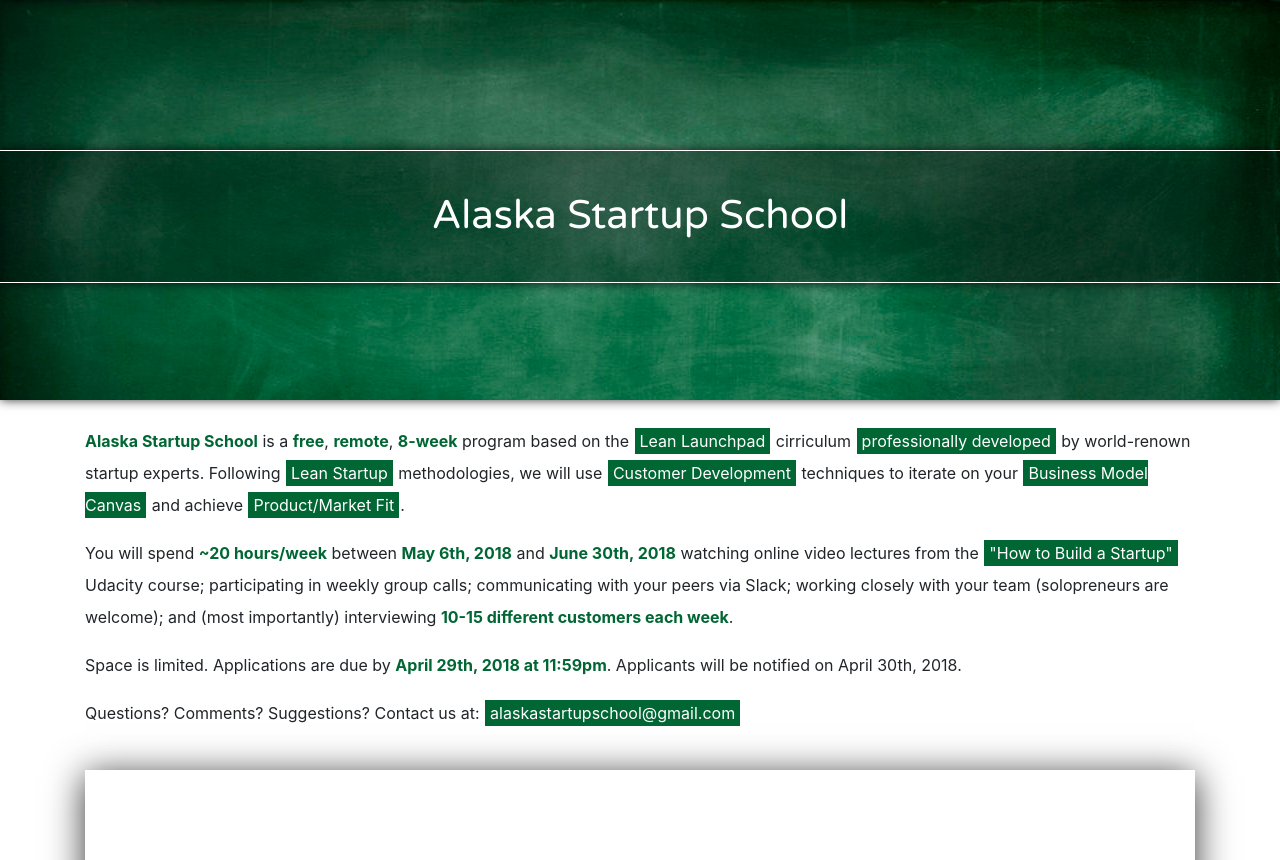
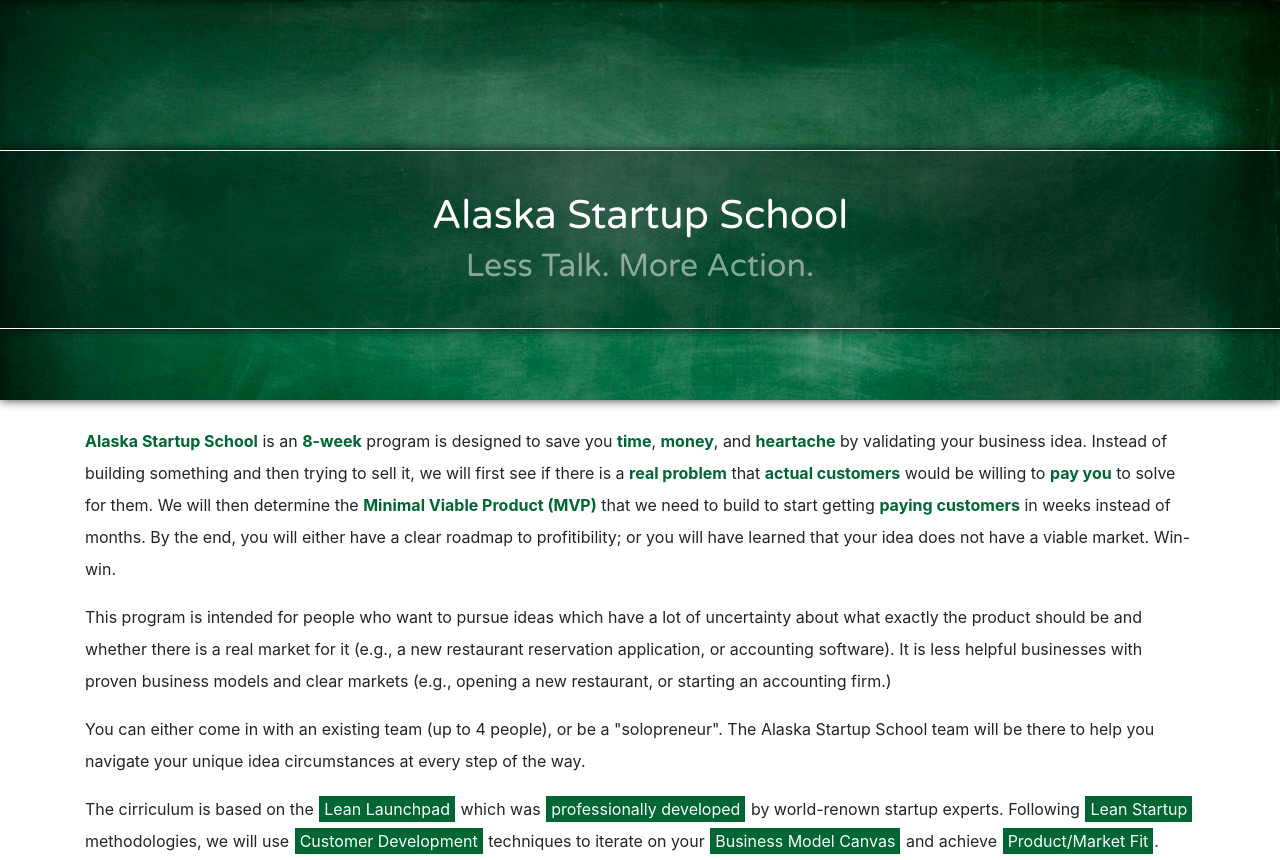
Before and after one commit to conroywhitney/alaskastartupschool, a plain HTML site: page index.html in a window 1280 px wide. Shown: the top 860 px of the page. Drawn offline with nearby package versions, Linux system fonts and the light colour scheme; a script that the page names is missing.

Commit message:
Carousel subtext

```diff
--- a/css/styles.css
+++ b/css/styles.css
@@ -86,6 +86,10 @@ footer {
   margin-top: 5px;
 }
 
+.carousel-caption h2 {
+  color: rgba(255, 255, 255, 0.5);
+}
+
 .carousel-inner img {
   width: 100%;
   margin: auto;
--- a/index.html
+++ b/index.html
@@ -20,6 +20,7 @@
         <img src="images/chalkboard.jpeg" alt="Alaska Startup School">
         <div class="carousel-caption">
           <h1>Alaska Startup School</h1>
+          <h2>Less Talk. More Action.</h3>
         </div>
       </div>
     </div>
@@ -29,7 +30,14 @@
   <div class="row">
     <div class="col-12">
       <section class="intro">
-        <p><b>Alaska Startup School</b> is a <b>free</b>, <b>remote</b>, <b>8-week</b> program based on the <a href="https://en.wikipedia.org/wiki/Lean_Launchpad" target="_blank">Lean Launchpad</a> cirriculum <a href="https://venturewell.org/wp-content/uploads/Educators_Guide_Nov17_FINAL.pdf" target="_blank">professionally developed</a> by world-renown startup experts</a>. Following <a href="https://en.wikipedia.org/wiki/Lean_Startup" target="_blank">Lean Startup</a> methodologies, we will use <a href="https://en.wikipedia.org/wiki/Customer_development" target="_blank">Customer Development</a> techniques to iterate on your <a href="https://en.wikipedia.org/wiki/Business_Model_Canvas" target="_blank">Business Model Canvas</a> and achieve <a href="https://en.wikipedia.org/wiki/Product/market_fit" target="_blank">Product/Market Fit</a>.
+        <p><b>Alaska Startup School</b> is an <b>8-week</b> program is designed to save you <b>time</b>, <b>money</b>, and <b>heartache</b> by validating your business idea. Instead of building something and then trying to sell it, we will first see if there is a <b>real problem</b> that <b>actual customers</b> would be willing to <b>pay you</b> to solve for them. We will then determine the <b>Minimal Viable Product (MVP)</b> that we need to build to start getting <b>paying customers</b> in weeks instead of months. By the end, you will either have a clear roadmap to profitibility; or you will have learned that your idea does not have a viable market. Win-win.</p>
+
+        <p>This program is intended for people who want to pursue ideas which have a lot of uncertainty about what exactly the product should be and whether there is a real market for it (e.g., a new restaurant reservation application, or accounting software). It is less helpful businesses with proven business models and clear markets (e.g., opening a new restaurant, or starting an accounting firm.)</p>
+
+        <p>You can either come in with an existing team (up to 4 people), or be a "solopreneur". The Alaska Startup School team will be there to help you navigate your unique idea circumstances at every step of the way.</p>
+
+        <p>The cirriculum is based on the <a href="https://en.wikipedia.org/wiki/Lean_Launchpad" target="_blank">Lean Launchpad</a> which was <a href="https://venturewell.org/wp-content/uploads/Educators_Guide_Nov17_FINAL.pdf" target="_blank">professionally developed</a> by world-renown startup experts</a>. Following <a href="https://en.wikipedia.org/wiki/Lean_Startup" target="_blank">Lean Startup</a> methodologies, we will use <a href="https://en.wikipedia.org/wiki/Customer_development" target="_blank">Customer Development</a> techniques to iterate on your <a href="https://en.wikipedia.org/wiki/Business_Model_Canvas" target="_blank">Business Model Canvas</a> and achieve <a href="https://en.wikipedia.org/wiki/Product/market_fit" target="_blank">Product/Market Fit</a>.
+
         <p>You will spend <b>~20 hours/week</b> between <b>May 6th, 2018</b> and <b>June 30th, 2018</b> watching online video lectures from the <a href="https://www.udacity.com/course/how-to-build-a-startup--ep245" target="_blank">"How to Build a Startup"</a> Udacity course; participating in weekly group calls; communicating with your peers via Slack; working closely with your team (solopreneurs are welcome); and (most importantly) interviewing <b>10-15 different customers each week</b>.</p>
         <p>Space is limited. Applications are due by <b>April 29th, 2018 at 11:59pm</b>. Applicants will be notified on April 30th, 2018.</p>
         <p>Questions? Comments? Suggestions? Contact us at: <a href="mailto:alaskastartupschool@gmail.com" target="_blank">alaskastartupschool@gmail.com</a></p>
```
